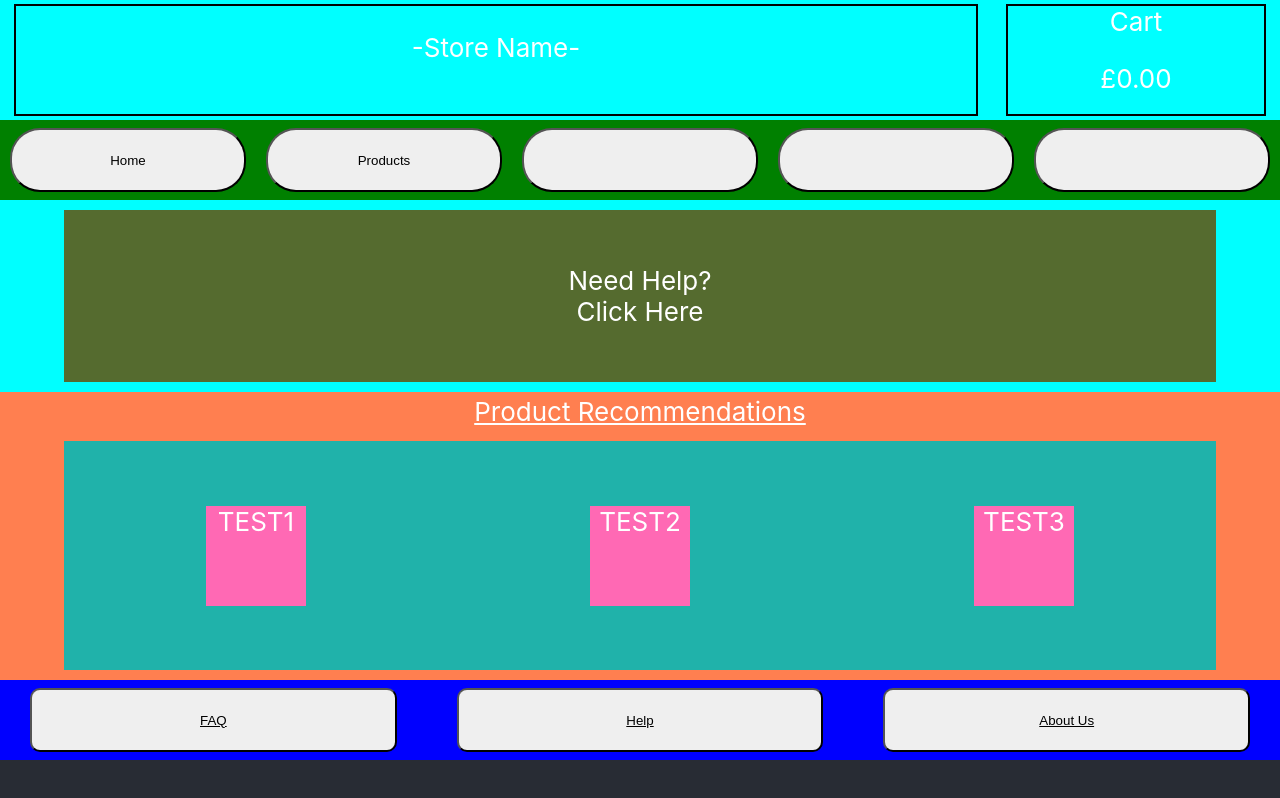
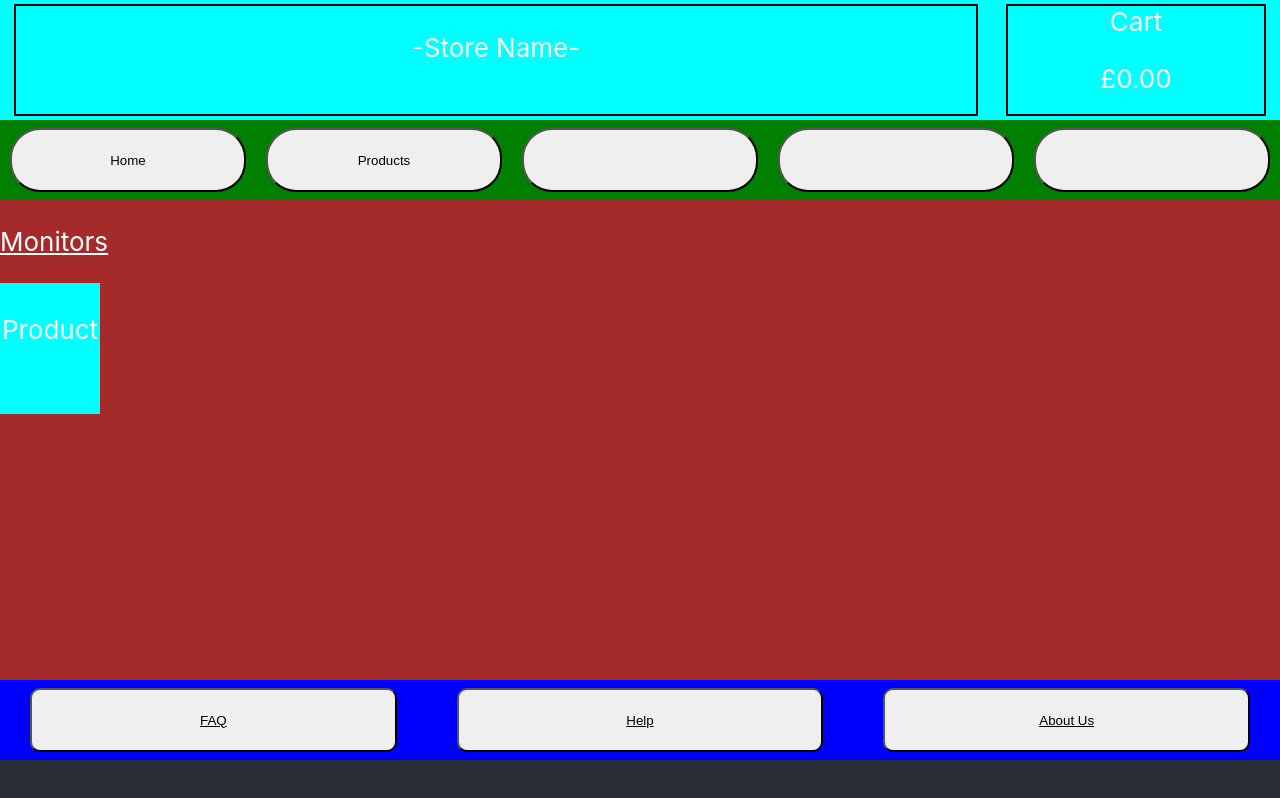
Before and after one commit to PSXLiam/E-CommerceProject, a React (Create React App) app in the folder e-commerce-app/: page / in a window 1280 px wide. Built offline with nearby package versions, Linux system fonts and the light colour scheme.

Commit message:
Create Products Page

```diff
--- a/e-commerce-app/src/App.js
+++ b/e-commerce-app/src/App.js
@@ -2,12 +2,13 @@ import './App.css';
 import AppHeader from './AppHeader';
 import AppFooter from './AppFooter';
 import BodyHome from './BodyHome';
+import BodyProducts from './BodyProducts';
 import BodyHelp from './BodyHelp';
 import { useState } from 'react';
 
 function App() {
 
-  const [currentPage, setCurrentPage] = useState("Home")
+  const [currentPage, setCurrentPage] = useState("Products")
   // const [products, setProducts] =  useState(["screen 1", "screen 2"])
 
   return (
@@ -16,10 +17,13 @@ function App() {
             <AppHeader/>
               <div className='AppBody'>
                 {currentPage == "Home" &&
-                  <><BodyHome/></>
+                  <BodyHome/>
+                }
+                {currentPage == "Products" &&
+                  <BodyProducts/>
                 }
                 {currentPage == "Help" &&
-                  <><BodyHelp/></>
+                  <BodyHelp/>
                 }
               </div>
             <AppFooter/>
--- /dev/null
+++ b/e-commerce-app/src/BodyProducts.css
@@ -0,0 +1,25 @@
+.AppBody{
+    height: 60vh;
+}
+
+.productType{
+    background-color: brown;
+    width: 100vw;
+    height: 100%;
+    display: flex;
+    flex-direction: column;
+    align-items: flex-start;
+}
+
+.productTypeTitle{
+    text-decoration: underline;
+}
+
+.ProductBox{
+    background-color: aqua;
+}
+
+.productName{
+    width: 100px;
+    height: 100px;
+}
--- /dev/null
+++ b/e-commerce-app/src/BodyProducts.js
@@ -0,0 +1,20 @@
+import { useState } from 'react';
+import setCurrentPage from './App';
+import './BodyProducts.css'
+
+function BodyProducts() {
+    return(
+        <div className='AppBody'>
+            <div className='productType'>
+                <p className='productTypeTitle'>Monitors</p>
+                <div className='ProductBox'>
+                    <img className='productImage'></img>
+                    <div className='productName'>Product</div>
+                </div>
+            </div>
+
+        </div>
+    )
+}
+
+export default BodyProducts
```
